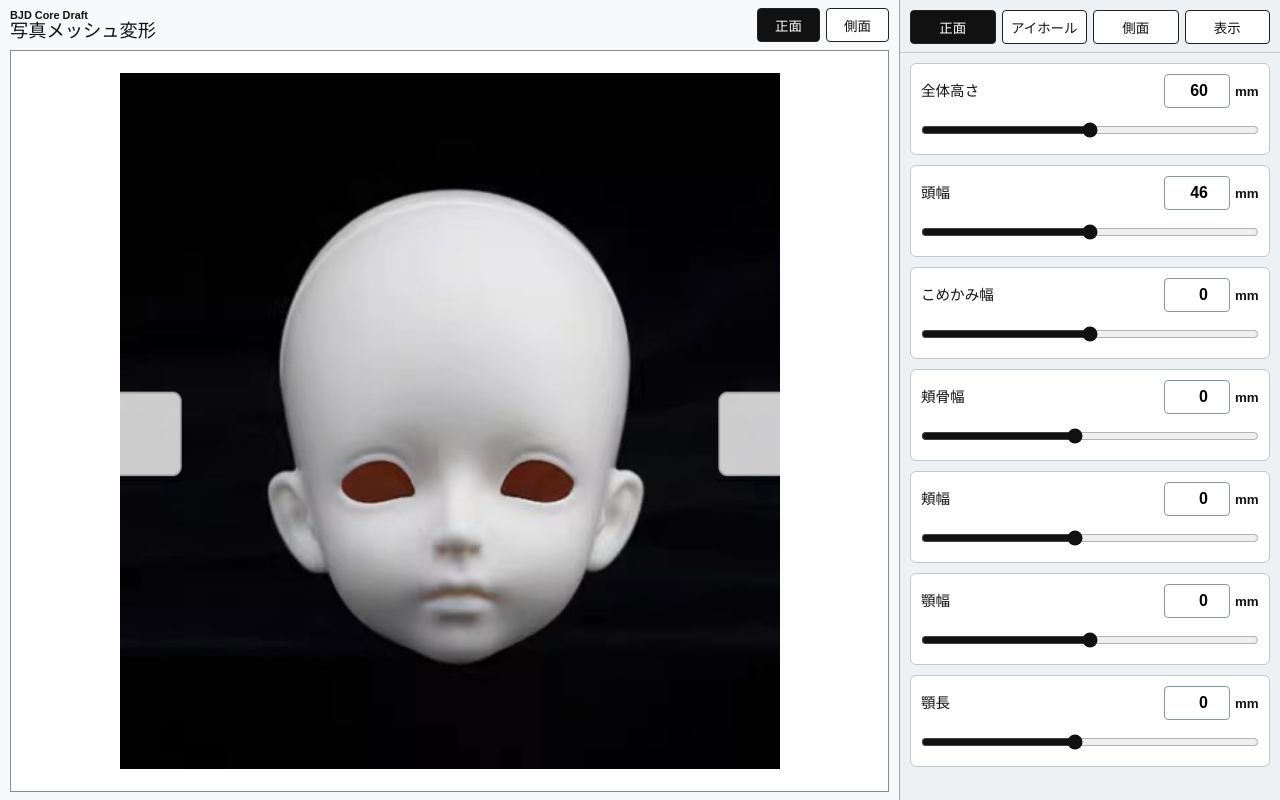
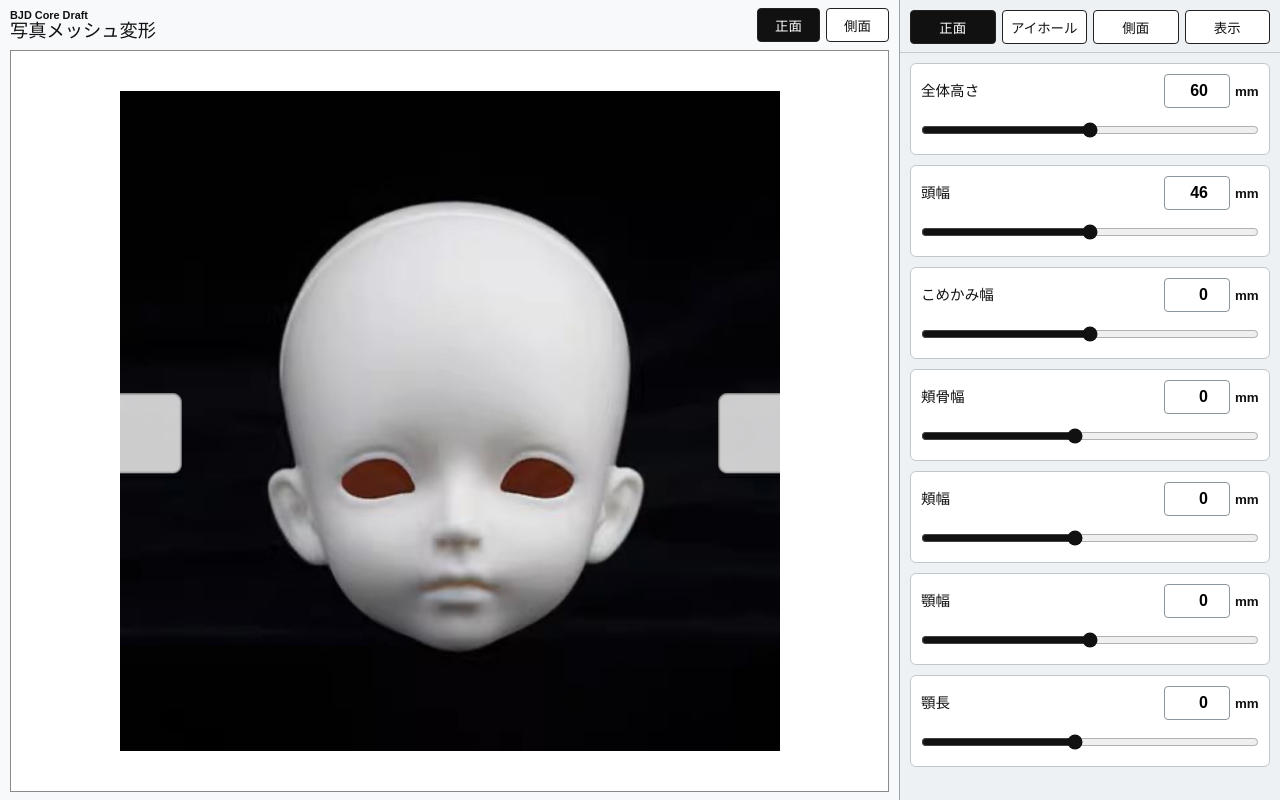
Before and after one commit to catnemu/bjd-head-draft, a React (Vite) app: page / in a window 1280 px wide. Built offline with nearby package versions, Linux system fonts and the light colour scheme.

Commit message:
Fix front photo fit and local warps

```diff
--- a/src/main.tsx
+++ b/src/main.tsx
@@ -171,22 +171,22 @@ function mmToSidePx(mm: number) {
 
 function mapFrontPoint(point: Point, project: HeadProject): Point {
   const centerX = 110;
-  const topY = 28;
-  const heightScale = project.headHeightMm / BASE_HEAD_HEIGHT;
-  const widthScale = project.front.headWidthMm / BASE_HEAD_WIDTH;
-  let x = centerX + (point.x - centerX) * widthScale;
-  let y = topY + (point.y - topY) * heightScale;
+  let x = point.x;
+  let y = point.y;
   const side = signedFromCenter(x, centerX);
   const yOriginal = point.y;
+  const headMask = gaussian(point.x, centerX, 78) * gaussian(point.y, 118, 92);
+  const widthDelta = project.front.headWidthMm - BASE_HEAD_WIDTH;
 
-  x += side * mmToFrontPx(project.front.templeWidth) * gaussian(yOriginal, 126, 18);
-  x += side * mmToFrontPx(project.front.cheekboneWidth) * gaussian(yOriginal, 143, 16);
-  x += side * mmToFrontPx(project.front.cheekWidth) * gaussian(yOriginal, 166, 18);
-  x += side * mmToFrontPx(project.front.jawWidth) * gaussian(yOriginal, 194, 17);
-  y += mmToFrontPx(project.front.jawLength) * gaussian(yOriginal, 214, 22);
+  x += side * mmToFrontPx(widthDelta) * 0.5 * headMask;
+  x += side * mmToFrontPx(project.front.templeWidth) * gaussian(yOriginal, 120, 15) * gaussian(point.x, centerX, 82);
+  x += side * mmToFrontPx(project.front.cheekboneWidth) * gaussian(yOriginal, 139, 14) * gaussian(point.x, centerX, 76);
+  x += side * mmToFrontPx(project.front.cheekWidth) * gaussian(yOriginal, 158, 17) * gaussian(point.x, centerX, 72);
+  x += side * mmToFrontPx(project.front.jawWidth) * gaussian(yOriginal, 179, 17) * gaussian(point.x, centerX, 62);
+  y += mmToFrontPx(project.front.jawLength) * gaussian(yOriginal, 191, 20) * gaussian(point.x, centerX, 52);
 
   const eye = project.eye;
-  const eyeCenterY = 132;
+  const eyeCenterY = 126;
   const eyeYShift = mmToFrontPx(eye.eyeHeight) * gaussian(point.y, eyeCenterY, 18);
   y += eyeYShift;
 
@@ -342,21 +342,21 @@ function AnchorOverlay({ points }: { points: Point[] }) {
 function FrontView({ project }: { project: HeadProject }) {
   const mapPoint = (point: Point) => mapFrontPoint(point, project);
   const anchors = [
-    { x: 110, y: 28 },
-    { x: 52, y: 126 },
-    { x: 41, y: 143 },
-    { x: 52, y: 166 },
-    { x: 70, y: 194 },
-    { x: 110, y: 222 },
-    { x: 81, y: 132 },
-    { x: 139, y: 132 },
+    { x: 110, y: 34 },
+    { x: 53, y: 120 },
+    { x: 43, y: 139 },
+    { x: 53, y: 158 },
+    { x: 71, y: 179 },
+    { x: 110, y: 198 },
+    { x: 81, y: 126 },
+    { x: 139, y: 126 },
   ].map(mapPoint);
 
   return (
     <div className="warp-stage" role="img" aria-label="正面写真メッシュ変形">
-      <WarpedPhoto href={FRONT_PHOTO} viewBox={{ width: 220, height: 232 }} cols={28} rows={36} mapPoint={mapPoint} />
+      <WarpedPhoto href={FRONT_PHOTO} viewBox={{ width: 220, height: 220 }} cols={28} rows={36} mapPoint={mapPoint} />
       {project.showAnchors && (
-        <svg className="anchor-svg" viewBox="0 0 220 232" aria-hidden="true">
+        <svg className="anchor-svg" viewBox="0 0 220 220" aria-hidden="true">
           <AnchorOverlay points={anchors} />
         </svg>
       )}
```
